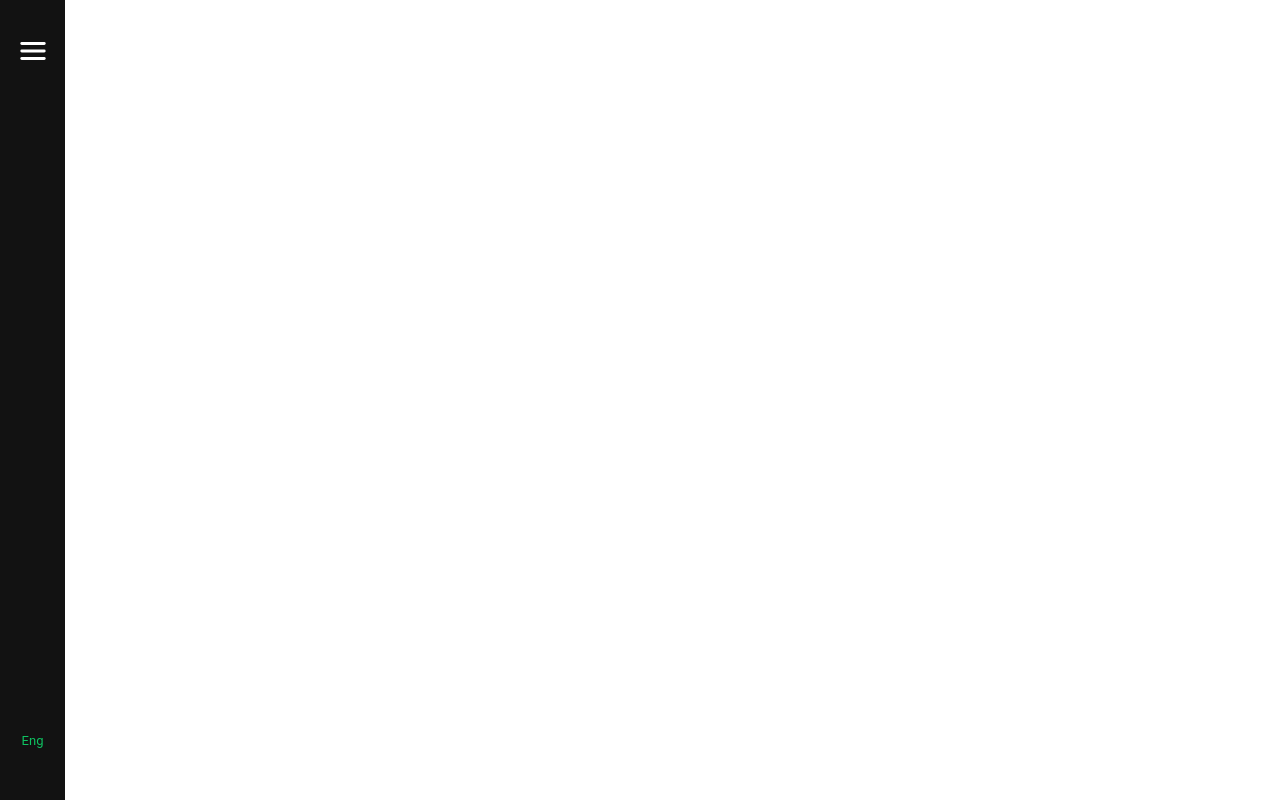
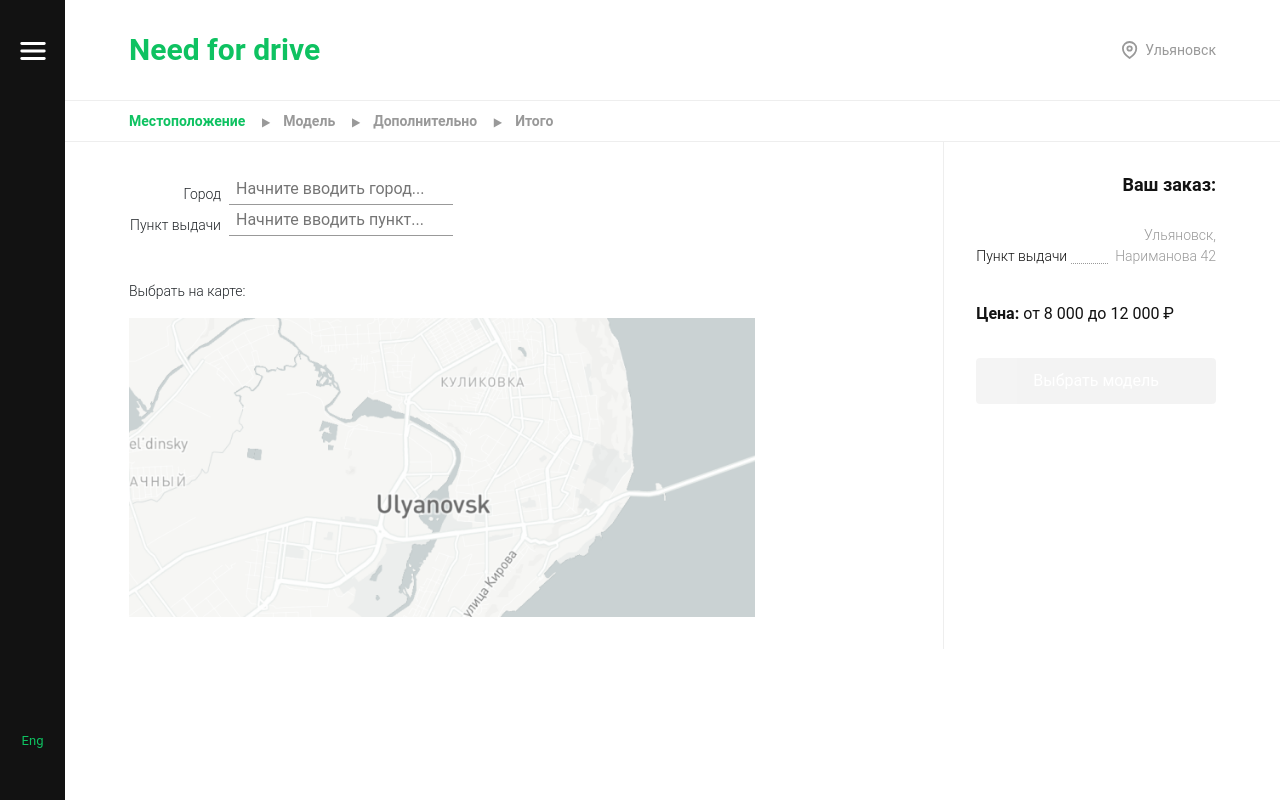
Before and after one commit to onexsan/need-for-drive, a Vue app: page /order in a window 1280 px wide. Built offline with nearby package versions, Linux system fonts and the light colour scheme.

Commit message:
V-02 Вёрстка формы (шаг 1)

```diff
--- a/src/router/index.js
+++ b/src/router/index.js
@@ -1,6 +1,7 @@
 import Vue from 'vue';
 import VueRouter from 'vue-router';
 import Home from '../views/Home.vue';
+import Order from '../views/Order.vue';
 
 Vue.use(VueRouter);
 
@@ -9,6 +10,14 @@ const routes = [
     path: '/',
     name: 'Home',
     component: Home,
+    meta: {
+      title: 'Need For Drive',
+    },
+  },
+  {
+    path: '/order/',
+    name: 'Order',
+    component: Order,
     meta: {
       title: 'Need For Drive',
     },
--- a/src/scss/base/layout.scss
+++ b/src/scss/base/layout.scss
@@ -11,6 +11,7 @@ html,
   grid-template-columns: auto 1fr;
   margin: 0 auto;
   font-family: 'Roboto', Tahoma, Verdana, sans-serif;
+  font-weight: normal;
 
   @include phones {
     display: flex;
@@ -31,6 +32,7 @@ html,
     width: 100%;
     padding-left: 64px;
     padding-right: 64px;
+    max-width: none;
 
     @include sm-desktops {
       padding-left: 32px;
--- a/src/scss/blocks/buttons.scss
+++ b/src/scss/blocks/buttons.scss
@@ -3,6 +3,7 @@
     padding: 11px 15px;
     background: linear-gradient(90deg, $green 2.61%, $darkgreen 112.6%);
     color: $white;
+    border: none;
 
     &:hover {
       background: linear-gradient(90deg, #0b934a 2.61%, #026e47 112.6%);
@@ -14,6 +15,10 @@
     }
     &:focus {
       background: linear-gradient(90deg, #0b934a 2.61%, #026e47 112.6%);
+      color: $white;
+    }
+    &:disabled {
+      background: $lightgray;
       color: $white;
     }
 
--- /dev/null
+++ b/src/scss/blocks/inputs.scss
@@ -0,0 +1,9 @@
+.custom-input {
+  border: none;
+  border-bottom: 1px solid $gray;
+  padding: 3px 7px;
+
+  @include phones {
+    font-size: 12px;
+  }
+}
--- a/src/scss/main.scss
+++ b/src/scss/main.scss
@@ -4,11 +4,13 @@
 
 @import './blocks/sidebar.scss';
 @import './blocks/buttons.scss';
+@import './blocks/inputs.scss';
 @import './blocks/header.scss';
 @import './blocks/footer.scss';
 @import './blocks/slider.scss';
 @import './blocks/socials.scss';
 
 @import './sections/home.scss';
+@import './sections/order.scss';
 
 @import './modals/hamburger.scss';
--- /dev/null
+++ b/src/scss/sections/order.scss
@@ -0,0 +1,283 @@
+.order {
+  &-main {
+    &__wrapper {
+      display: grid;
+      grid-template-columns: 3fr 1fr;
+      gap: 0px;
+
+      @include lg-tablets {
+        grid-template-columns: 1fr;
+      }
+    }
+
+    &__form {
+      border-right: 1px solid $lightgray;
+      padding: 32px;
+      padding-left: 0;
+
+      @include lg-tablets {
+        border-right: none;
+        border-bottom: 1px solid $lightgray;
+        padding-right: 0;
+      }
+    }
+
+    &__details {
+      padding: 32px;
+      padding-right: 0;
+
+      @include lg-tablets {
+        padding-left: 0;
+      }
+    }
+  }
+}
+
+.order-steps {
+  border: 1px solid $lightgray;
+  border-right: none;
+  border-left: none;
+
+  @include phones {
+    margin-top: 30px;
+  }
+
+  &__container {
+    @include phones {
+      max-width: 100vw;
+      overflow-x: scroll;
+      &::-webkit-scrollbar {
+        height: 3px;
+      }
+      &::-webkit-scrollbar-track {
+        background: $lightgray;
+      }
+      &::-webkit-scrollbar-thumb {
+        background: $green;
+      }
+    }
+  }
+
+  &__list {
+    display: flex;
+    align-items: center;
+    padding: 8px 0px;
+    margin: 0;
+    list-style-type: none;
+  }
+
+  &__item {
+    position: relative;
+    margin-right: 38px;
+
+    &:after {
+      content: '▶';
+      display: block;
+      position: absolute;
+      bottom: 10%;
+      right: -25px;
+      color: $gray;
+      font-size: 12px;
+
+      @include phones {
+        font-size: 10px;
+      }
+    }
+
+    &:last-child {
+      margin-right: 0;
+
+      &:after {
+        display: none;
+      }
+    }
+
+    &--active {
+      .order-steps__link {
+        color: $green;
+      }
+    }
+    &--disabled {
+      .order-steps__link {
+        pointer-events: none;
+        color: $gray;
+
+        &:hover {
+          color: $gray;
+        }
+      }
+    }
+  }
+
+  &__link {
+    text-decoration: none;
+    color: $black;
+    font-weight: bold;
+    font-size: 14px;
+
+    &:hover {
+      color: $green;
+    }
+
+    @include phones {
+      font-size: 12px;
+    }
+  }
+}
+
+.order-form {
+  &__map {
+    height: auto;
+    width: 80%;
+    max-width: 736px;
+
+    @include lg-tablets {
+      width: 100%;
+    }
+  }
+
+  &__label,
+  &__legend {
+    font-weight: 300;
+    font-size: 14px;
+    margin-bottom: 0;
+
+    @include phones {
+      font-size: 12px;
+    }
+  }
+
+  &__label {
+    text-align: right;
+    margin-right: 8px;
+  }
+
+  &__legend {
+    margin-bottom: 16px;
+  }
+
+  &__input {
+    max-width: 224px;
+
+    @include lg-tablets {
+      max-width: none;
+    }
+  }
+
+  &__form-group--grid {
+    display: grid;
+    grid-template-columns: minmax(100px, max-content) 1fr;
+    align-items: flex-end;
+  }
+
+  fieldset {
+    margin-bottom: 45px;
+
+    &:last-child {
+      margin-bottom: 0;
+    }
+
+    @include lg-tablets {
+      margin-bottom: 30px;
+    }
+  }
+}
+
+.order-details {
+  &__title {
+    font-weight: 600;
+    font-size: 18px;
+    color: $black;
+    text-align: right;
+    margin-bottom: 26px;
+
+    @include phones {
+      font-size: 16px;
+      margin-bottom: 13px;
+    }
+  }
+
+  &__price {
+    margin-bottom: 32px;
+    font-size: 16px;
+    color: $black;
+
+    span {
+      font-weight: 600;
+    }
+
+    @include phones {
+      font-size: 14px;
+    }
+  }
+
+  &__btn {
+    width: 100%;
+  }
+}
+
+.details {
+  &-list {
+    padding: 0;
+    margin: 0;
+    list-style: none;
+    display: flex;
+    flex-direction: column;
+    width: 100%;
+    margin-bottom: 32px;
+  }
+
+  &-item {
+    width: 100%;
+    display: flex;
+    align-items: flex-end;
+    justify-content: space-between;
+    font-weight: 300;
+    font-size: 14px;
+    color: $black;
+    position: relative;
+    margin-bottom: 16px;
+
+    @include phones {
+      font-size: 12px;
+      margin-bottom: 10px;
+    }
+
+    &:last-child {
+      margin-bottom: 0;
+    }
+
+    &:after {
+      content: '';
+      border-bottom: 1px dotted $gray;
+      bottom: 6px;
+      top: 0;
+      left: 0;
+      right: 0;
+      position: absolute;
+      display: block;
+    }
+
+    &__title,
+    &__value {
+      padding: 3px;
+      background-color: $white;
+      z-index: 5;
+    }
+
+    &__title {
+      padding-left: 0;
+    }
+
+    &__value {
+      color: $gray;
+      text-align: right;
+      max-width: 45%;
+      padding-right: 0;
+
+      @include lg-tablets {
+        max-width: 35%;
+      }
+    }
+  }
+}
--- /dev/null
+++ b/src/views/Order.vue
@@ -0,0 +1,121 @@
+<template>
+  <section class="order">
+    <Header />
+    <div class="order__steps order-steps">
+      <div class="container order-steps__container">
+        <ul class="order-steps__list">
+          <li
+            class="order-steps__item"
+            :class="{
+              'order-steps__item--active': currentStep === step.id,
+              'order-steps__item--disabled': currentStep < step.id,
+            }"
+            v-for="step in steps"
+            :key="step.id"
+          >
+            <router-link to="/" class="order-steps__link">{{
+              step.title
+            }}</router-link>
+          </li>
+        </ul>
+      </div>
+    </div>
+    <main class="order__main order-main">
+      <div class="container order-main__container">
+        <div class="order-main__wrapper">
+          <form action="" class="order-main__form order-form">
+            <fieldset>
+              <div
+                class="form-group order-form__form-group order-form__form-group--grid"
+              >
+                <label for="order-city" class="order-form__label">Город</label>
+                <input
+                  type="search"
+                  name="order-city"
+                  id="order-city"
+                  class="custom-input order-form__input"
+                  placeholder="Начните вводить город..."
+                />
+              </div>
+              <div
+                class="form-group order-form__form-group order-form__form-group--grid"
+              >
+                <label for="order-place" class="order-form__label"
+                  >Пункт выдачи</label
+                >
+                <input
+                  type="search"
+                  name="order-place"
+                  id="order-place"
+                  class="custom-input order-form__input"
+                  placeholder="Начните вводить пункт..."
+                />
+              </div>
+            </fieldset>
+            <fieldset>
+              <div class="form-group order-form__form-group">
+                <legend class="order-form__legend">Выбрать на карте:</legend>
+                <div class="order-form__img-placeholder">
+                  <img
+                    src="~@/assets/img/order-map.png"
+                    alt=""
+                    class="order-form__map"
+                  />
+                </div>
+              </div>
+            </fieldset>
+          </form>
+          <div class="order-main__details order-details">
+            <h3 class="order-details__title">Ваш заказ:</h3>
+            <ul class="order-details__list details-list">
+              <li class="details-list__item details-item">
+                <div class="details-item__title">Пункт выдачи</div>
+                <div class="details-item__value">
+                  Ульяновск, Нариманова&nbsp;42
+                </div>
+              </li>
+            </ul>
+            <div class="order-details__price">
+              <span>Цена:</span> от 8 000 до 12 000 ₽
+            </div>
+            <button class="btn order-details__btn" disabled>
+              Выбрать модель
+            </button>
+          </div>
+        </div>
+      </div>
+    </main>
+  </section>
+</template>
+
+<script>
+import Header from '@/components/layout/Header.vue';
+export default {
+  components: {
+    Header,
+  },
+  data() {
+    return {
+      steps: [
+        {
+          title: 'Местоположение',
+          id: 1,
+        },
+        {
+          title: 'Модель',
+          id: 2,
+        },
+        {
+          title: 'Дополнительно',
+          id: 3,
+        },
+        {
+          title: 'Итого',
+          id: 4,
+        },
+      ],
+      currentStep: 1,
+    };
+  },
+};
+</script>
```
Also changed, not shown: src/assets/img/order-map.png (added).
